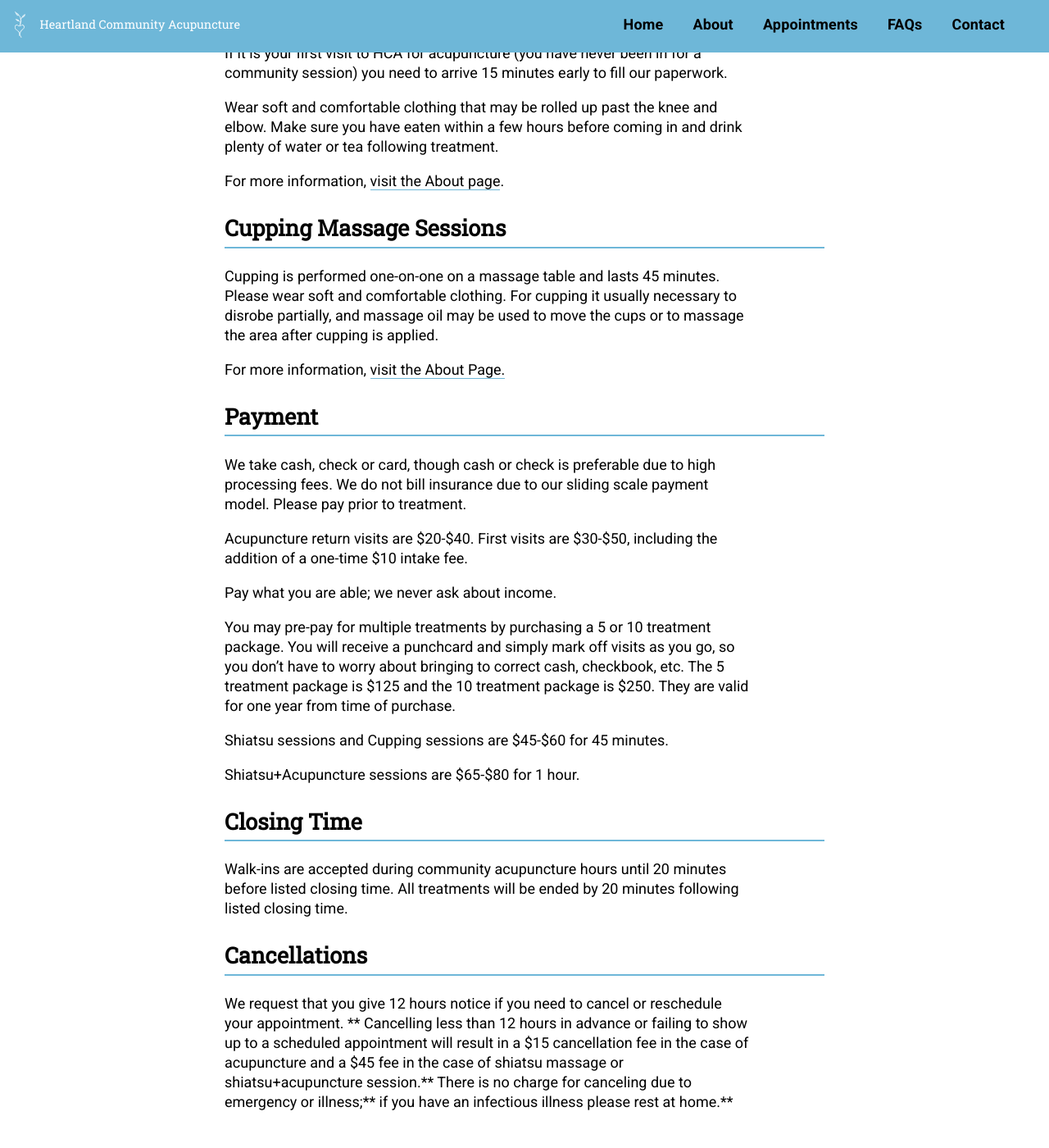
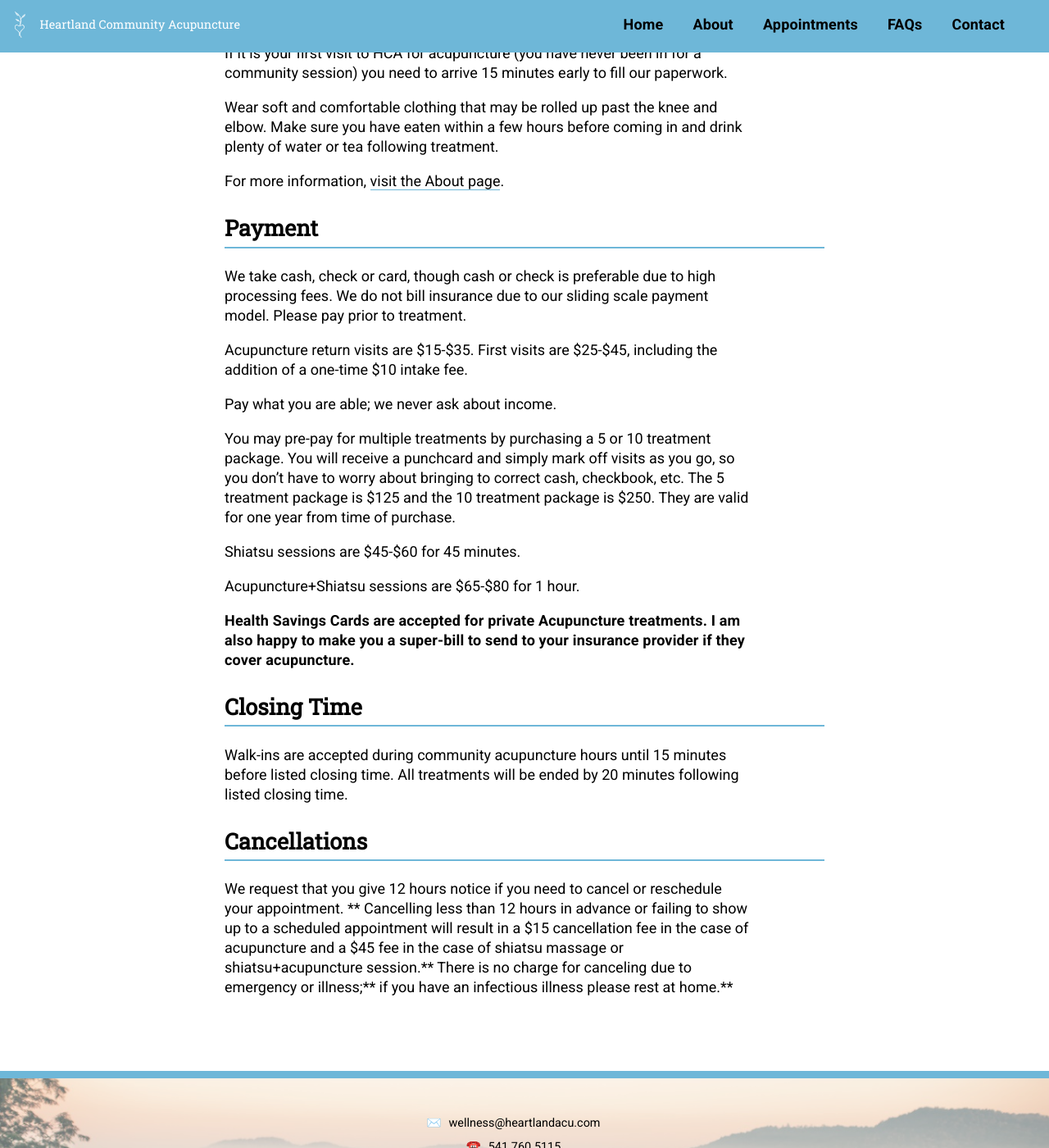
Before and after one commit to alwaysblank/heartlandacu, a Jekyll site: the page built from appointments.md, in a window 1280 px wide and 1400 px high, scrolled down 1425 px. Shown: the whole window at 82% size. Built offline with Jekyll 4.4.1, drawn with Linux system fonts in a browser that asks for light colours; a script that is not in the unit is left out; some of the changed text lies outside the part shown.

Commit message:
Update Pages “appointments”

```diff
--- a/appointments.md
+++ b/appointments.md
@@ -30,7 +30,7 @@
 
 **For more information about Shiatsu, [visit the About page](/about/).**
 
-## **Shiatsu+Acupuncture Sessions**
+## **Acupuncture+Shiatsu Sessions**
 
 Shiatsu+Acupuncture sessions are performed one-on-one and last 60 minutes.  If it is your first visit to HCA for acupuncture (you have never been in for a community session) you need to arrive 15 minutes early to fill our paperwork.
 
@@ -38,29 +38,27 @@
 
 For more information, [visit the About page](http://www.heartlandacu.com/about).
 
-## Cupping Massage Sessions
 
-Cupping is performed one-on-one on a massage table and lasts 45 minutes.  Please wear soft and comfortable clothing.  For cupping it usually necessary to disrobe partially, and massage oil may be used to move the cups or to massage the area after cupping is applied.
-
-For more information, [visit the About Page.](https://heartlandacu.netlify.com/about)
 
 ## Payment
 
 We take cash, check or card, though cash or check is preferable due to high processing fees. We do not bill insurance due to our sliding scale payment model. Please pay prior to treatment.
 
-Acupuncture return visits are $20-$40. First visits are $30-$50, including the addition of a one-time $10 intake fee.
+Acupuncture return visits are $15-$35. First visits are $25-$45, including the addition of a one-time $10 intake fee.
 
 Pay what you are able; we never ask about income.
 
 You may pre-pay for multiple treatments by purchasing a 5 or 10 treatment package.  You will receive a punchcard and simply mark off visits as you go, so you don't have to worry about bringing to correct cash, checkbook, etc.  The 5 treatment package is $125 and the 10 treatment package is $250.  They are valid for one year from time of purchase.
 
-Shiatsu sessions and Cupping sessions are $45-$60 for 45 minutes.
+Shiatsu sessions are $45-$60 for 45 minutes.
 
-Shiatsu+Acupuncture sessions are $65-$80 for 1 hour.
+Acupuncture+Shiatsu sessions are $65-$80 for 1 hour.
+
+**Health Savings Cards are accepted for private Acupuncture treatments.  I am also happy to make you a super-bill to send to your insurance provider if they cover acupuncture.**
 
 ## Closing Time
 
-Walk-ins are accepted during community acupuncture hours until 20 minutes before listed closing time.  All treatments will be ended by 20 minutes following listed closing time.
+Walk-ins are accepted during community acupuncture hours until 15 minutes before listed closing time.  All treatments will be ended by 20 minutes following listed closing time.
 
 ## Cancellations
 
```
